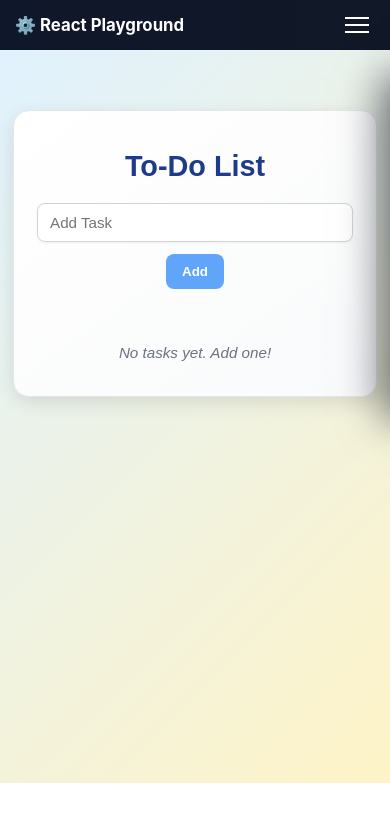
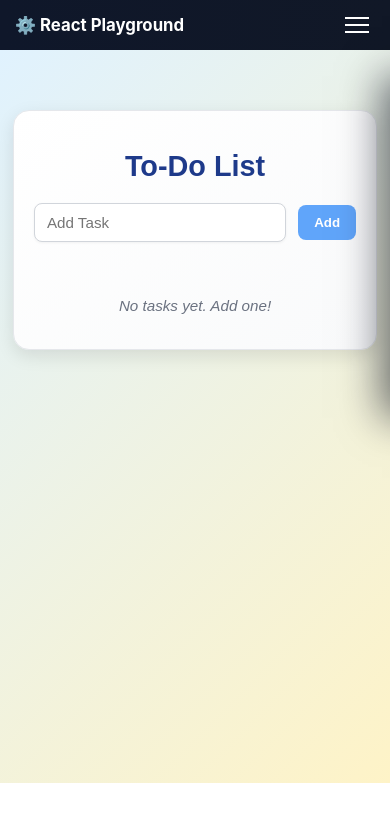
Before and after one commit to salonisharma110100/Machine-Coding, a React (Create React App) app: page /todolist in a window 390 px wide. Shown: the top 822 px of the page. Built offline with nearby package versions, Linux system fonts and the light colour scheme.

Commit message:
Modified CSS

```diff
--- a/src/styles/common.css
+++ b/src/styles/common.css
@@ -2,6 +2,8 @@ html,
 body {
     margin: 0;
     padding: 0;
+    overflow-x: hidden;
+    width: 100%;
 }
 
 .common-container {
--- a/src/styles/todolist.css
+++ b/src/styles/todolist.css
@@ -110,7 +110,7 @@
 @media (max-width: 900px) {
 
     .input-section {
-        flex-direction: column;
+        flex-direction: row;
         gap: 12px;
     }
 
@@ -119,7 +119,7 @@
     }
 
     .todolist {
-        flex-direction: column;
+        flex-direction: row;
         gap: 8px;
     }
 }
```
